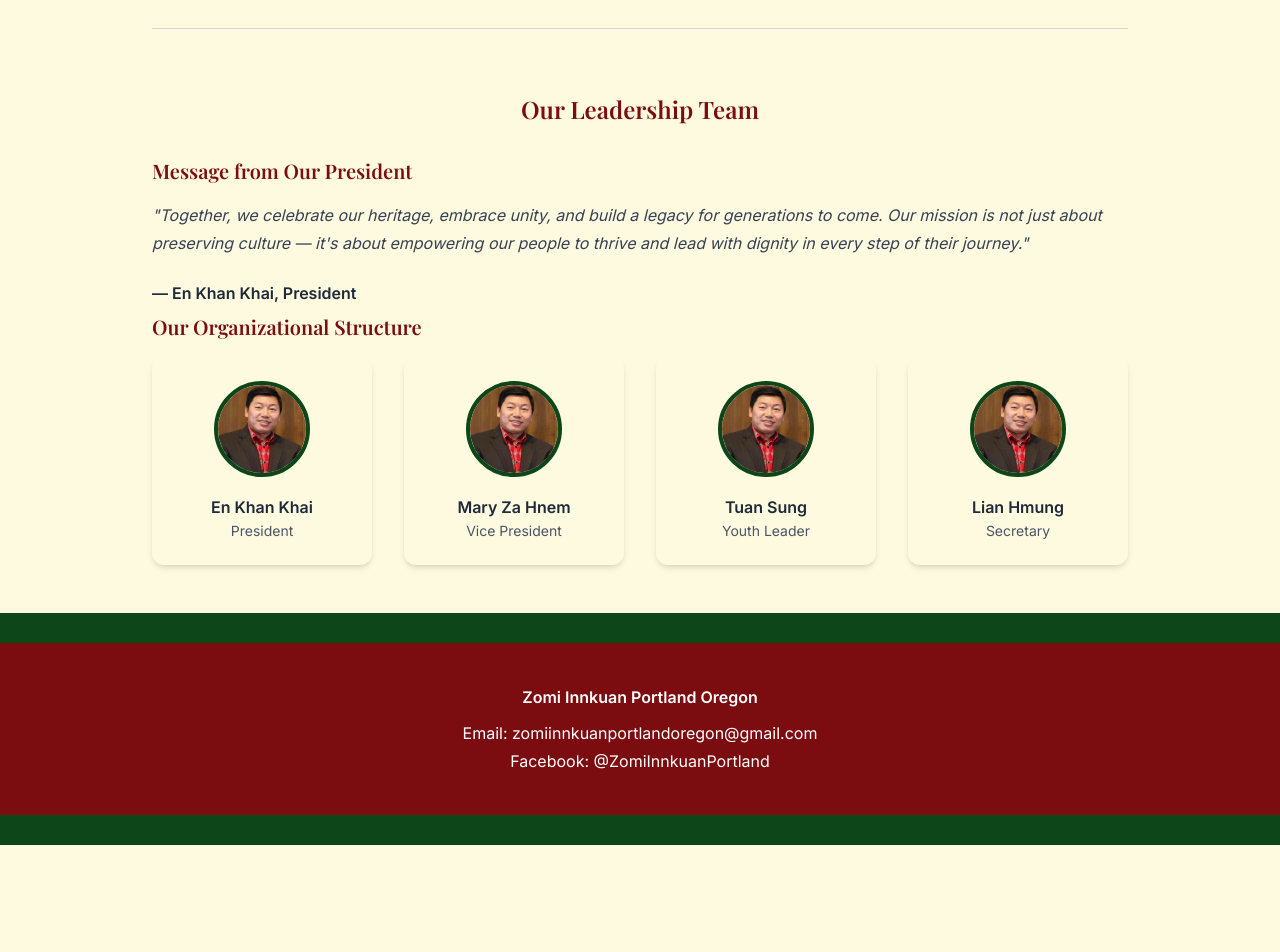
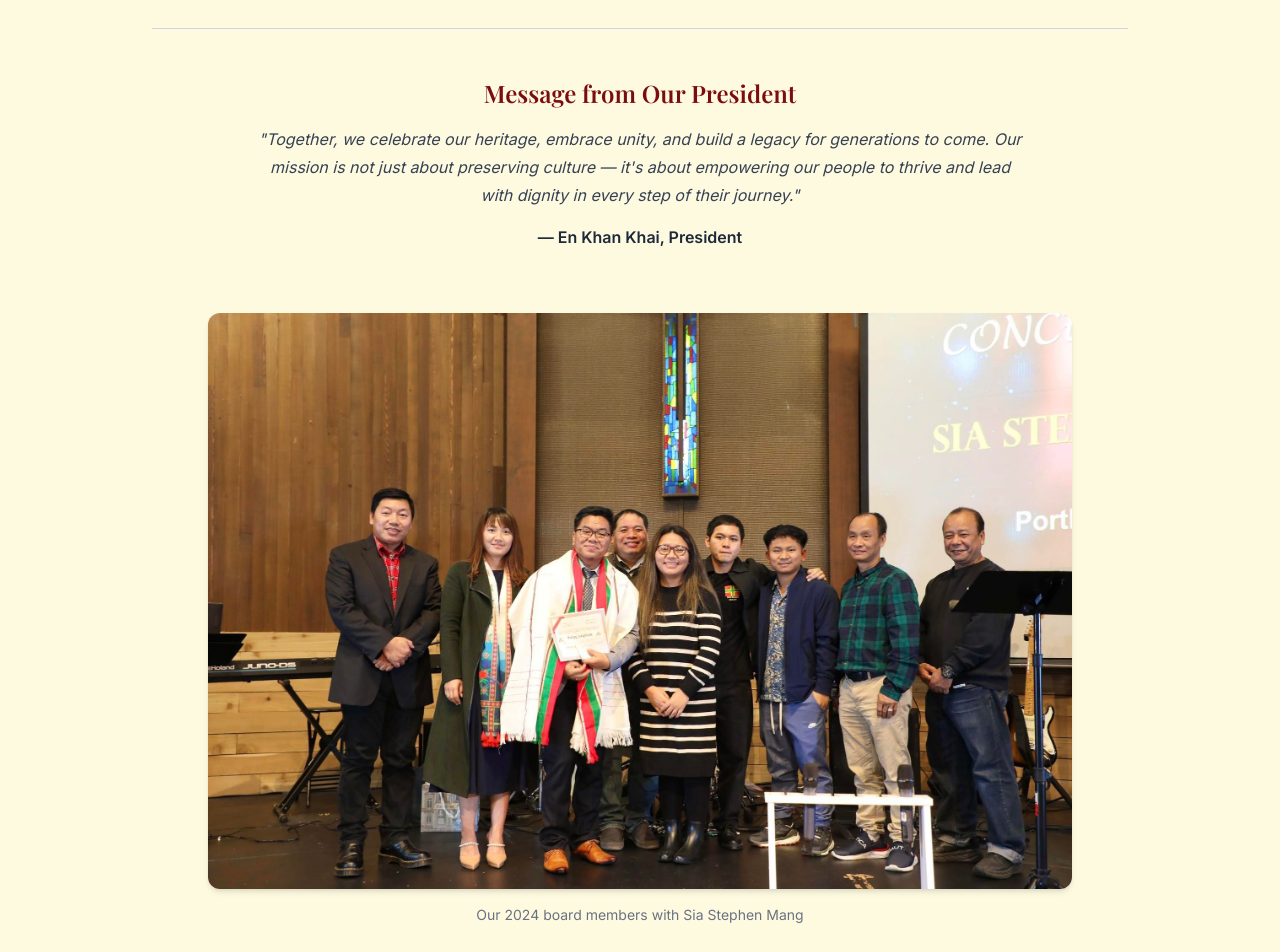
Before and after one commit to dvan2/zipo-site, a Next.js app: page /leadership in a window 1280 px wide. Shown: the part 220-1172 px from the top of the page. Before the commit the page ends 1065 px from the top, so only its background shows below. Built offline with nearby package versions, Linux system fonts and the light colour scheme.

Commit message:
added leadeship page

```diff
--- a/app/activities/page.tsx
+++ b/app/activities/page.tsx
@@ -4,8 +4,8 @@ import Wrapper from '@/components/Wrapper';
 export default function ActivitiesPage() {
   return (
     <>
-      <PageHeader title='Activities' />
       <Wrapper>
+        <PageHeader title='Activities' />
         {/* Community Sports Section */}
         <section className='mb-16'>
           <h2 className='text-2xl font-heading text-zomi-green-less mb-4'>
--- a/app/leadership/page.tsx
+++ b/app/leadership/page.tsx
@@ -31,27 +31,41 @@ export default function LeadershipPage() {
       <PageHeader title='Leadership & Vision' />
 
       {/* President’s Message */}
-      <section className='mt-16'>
-        <h2 className='text-2xl font-heading font-semibold text-zomi-red mb-8 text-center'>
-          Our Leadership Team
-        </h2>
-        <h2 className='text-xl font-heading font-semibold text-zomi-red mb-4'>
+      <section className='mt-12 mb-16'>
+        <div className='max-w-3xl mx-auto text-center'>
+          <h2 className='text-2xl font-heading font-semibold text-zomi-red mb-4'>
             Message from Our President
           </h2>
-        <p className='italic text-gray-700 mb-6'>
+          <p className='italic text-gray-700 mb-4'>
             "Together, we celebrate our heritage, embrace unity, and build a
             legacy for generations to come. Our mission is not just about
             preserving culture — it's about empowering our people to thrive and
             lead with dignity in every step of their journey."
           </p>
-        <p className='text-base text-gray-800 font-semibold mb-2'>
+          <p className='text-base text-gray-800 font-semibold'>
             — En Khan Khai, President
           </p>
+        </div>
+      </section>
+
+      {/* Group Photo */}
+      <section className='mb-16'>
+        <div className='max-w-4xl mx-auto px-4'>
+          <img
+            src='/images/leaders/group_photo.jpg'
+            alt='ZIPO Leadership Group Photo'
+            className='rounded-xl shadow-md w-full object-cover mb-4'
+          />
+          <p className='text-sm text-center text-gray-500'>
+            Our 2024 board members with Sia Stephen Mang
+          </p>
+        </div>
       </section>
 
       {/* Organizational Structure */}
-      <section>
-        <h2 className='text-xl font-heading font-semibold text-zomi-red mb-4'>
+      <section className='bg-[#fefae0] py-16'>
+        <div className='max-w-6xl mx-auto px-4'>
+          <h2 className='text-2xl font-heading font-semibold text-zomi-red mb-10 text-center'>
             Our Organizational Structure
           </h2>
 
@@ -60,6 +74,7 @@ export default function LeadershipPage() {
               <LeaderCard key={leader.name} {...leader} index={index} />
             ))}
           </div>
+        </div>
       </section>
     </Wrapper>
   );
--- /dev/null
+++ b/app/not-found.tsx
@@ -0,0 +1,23 @@
+'use client';
+
+import Link from 'next/link';
+
+export default function NotFound() {
+  return (
+    <div className='min-h-screen flex flex-col items-center justify-center bg-[#fefae0] px-6 text-center'>
+      <h1 className='text-4xl font-heading text-zomi-red mb-4'>
+        Page Not Found
+      </h1>
+      <p className='text-lg text-gray-700 mb-6'>
+        Sorry, the page you're looking for doesn't exist. It may be under
+        construction or has been moved.
+      </p>
+      <Link
+        href='/'
+        className='px-6 py-2 bg-zomi-green-less text-white rounded font-semibold hover:bg-zomi-red-less transition'
+      >
+        Go Back Home
+      </Link>
+    </div>
+  );
+}
--- a/app/page.tsx
+++ b/app/page.tsx
@@ -63,7 +63,7 @@ export default function Home() {
       </section>
 
       {/* Gallery section */}
-      <section id='gallery' className='bg-py-16 px-6'>
+      <section id='gallery' className='bg-py-16 px-6 mb-16'>
         <h3 className='text-2xl font-heading font-semibold text-center mb-8'>
           From Our Celebrations
         </h3>
--- a/components/LeaderCard.tsx
+++ b/components/LeaderCard.tsx
@@ -14,9 +14,10 @@ export default function LeaderCard({ name, role, image, index }: LeaderProps) {
   return (
     <div
       ref={ref}
-      className={` p-6 rounded-xl shadow-md text-center transform transition-all duration-700 ease-out
-        ${isVisible ? `fade-slide-show ${delayClass}` : 'fade-slide-hidden'}`}
+      style={{ transitionDelay: `${(index + 1) * 200}ms` }}
+      className={`fade-slide-hidden ${isVisible && 'fade-slide-show'}`}
     >
+      <div className='p-6 rounded-xl shadow-md hover:shadow-xl hover:scale-103 transition-transform duration-300 ease-in-out text-center'>
         <img
           src={image}
           alt={name}
@@ -25,5 +26,6 @@ export default function LeaderCard({ name, role, image, index }: LeaderProps) {
         <h4 className='font-semibold text-gray-800'>{name}</h4>
         <p className='text-sm text-gray-600'>{role}</p>
       </div>
+    </div>
   );
 }
```
Also changed, not shown: app/mission/page.tsx (+0 -10 lines), public/images/leaders/group_photo.jpg (added). Lines whose indentation alone changed are shown as unchanged.
